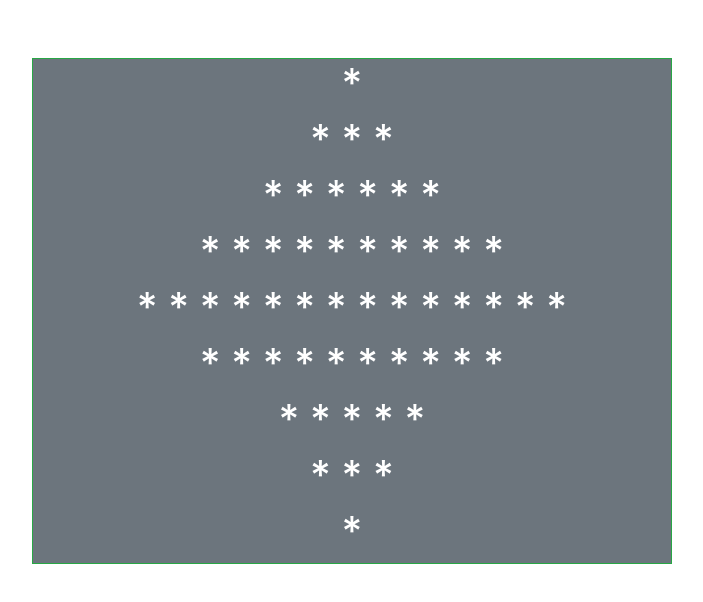
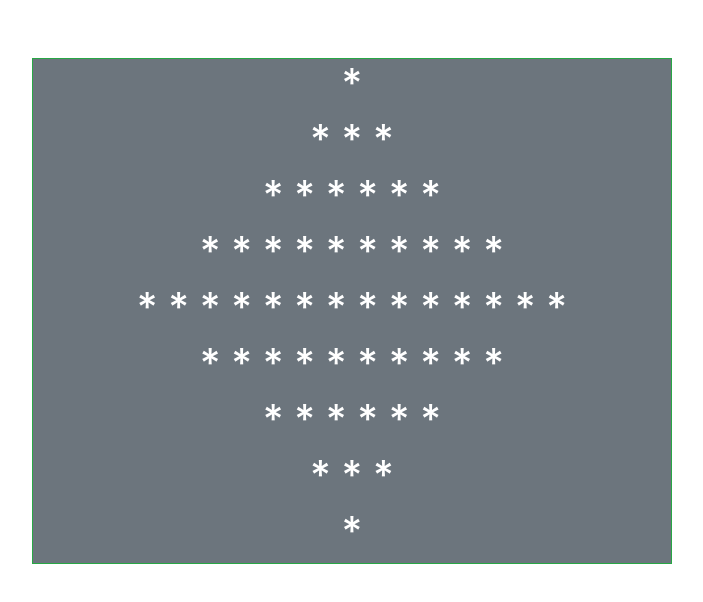
Before and after one commit to ac51019/star, a plain HTML site: page index.html in a window 1280 px wide. Shown: the top 602 px of the page, without its empty margins (227-930 px from the left). Drawn offline with Linux system fonts and the light colour scheme.

Commit message:
Update index.html

```diff
--- a/index.html
+++ b/index.html
@@ -85,6 +85,7 @@
             <span>&#42;</span>
             <span>&#42;</span>
             <span>&#42;</span>
+            <span>&#42;</span>
           </div>
         </div>
         <div class="row">
```
